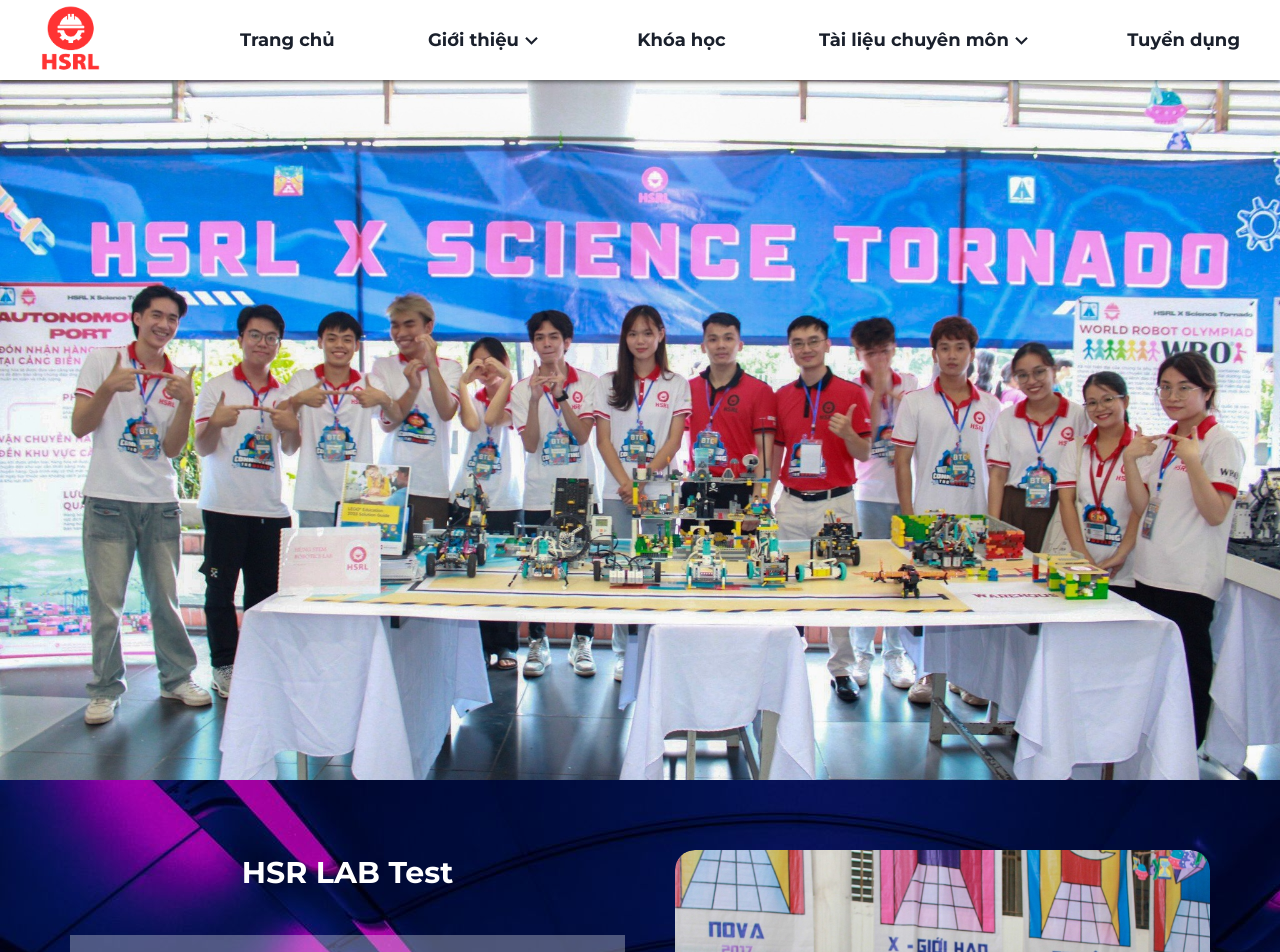
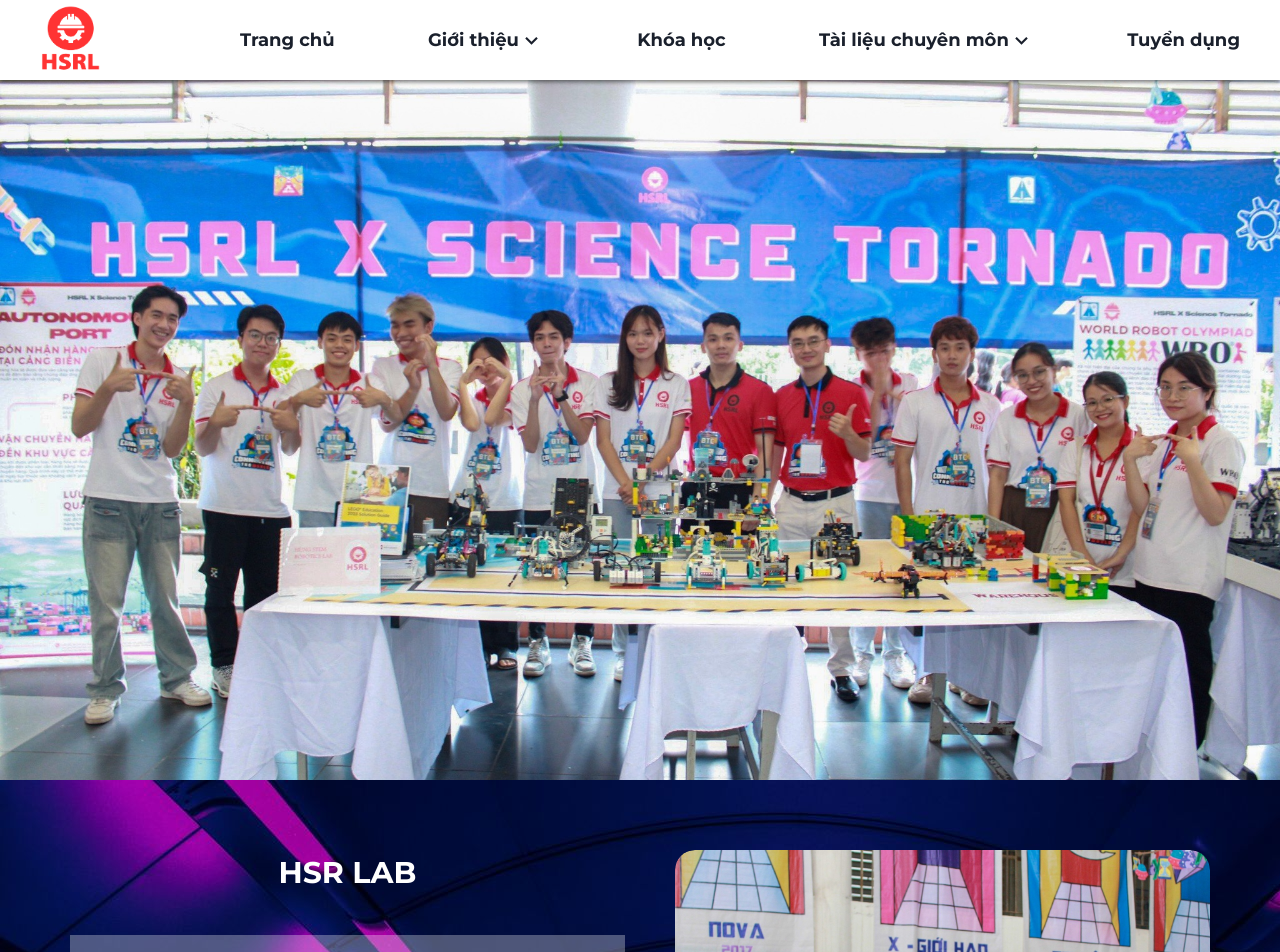
Before and after one commit to PhamLongadd/hsrlab-web, a Next.js app: page / in a window 1280 px wide. Shown: the top 952 px of the page. Built offline with nearby package versions, Linux system fonts and the light colour scheme.

Commit message:
Change to use secret and revert back

```diff
--- a/src/pages/index.tsx
+++ b/src/pages/index.tsx
@@ -48,7 +48,7 @@
               alignItems="center"
             >
               <Text color="white" fontSize="30px" fontWeight="700">
-                HSR LAB Test
+                HSR LAB
               </Text>
               <Text
                 color="white"
```
